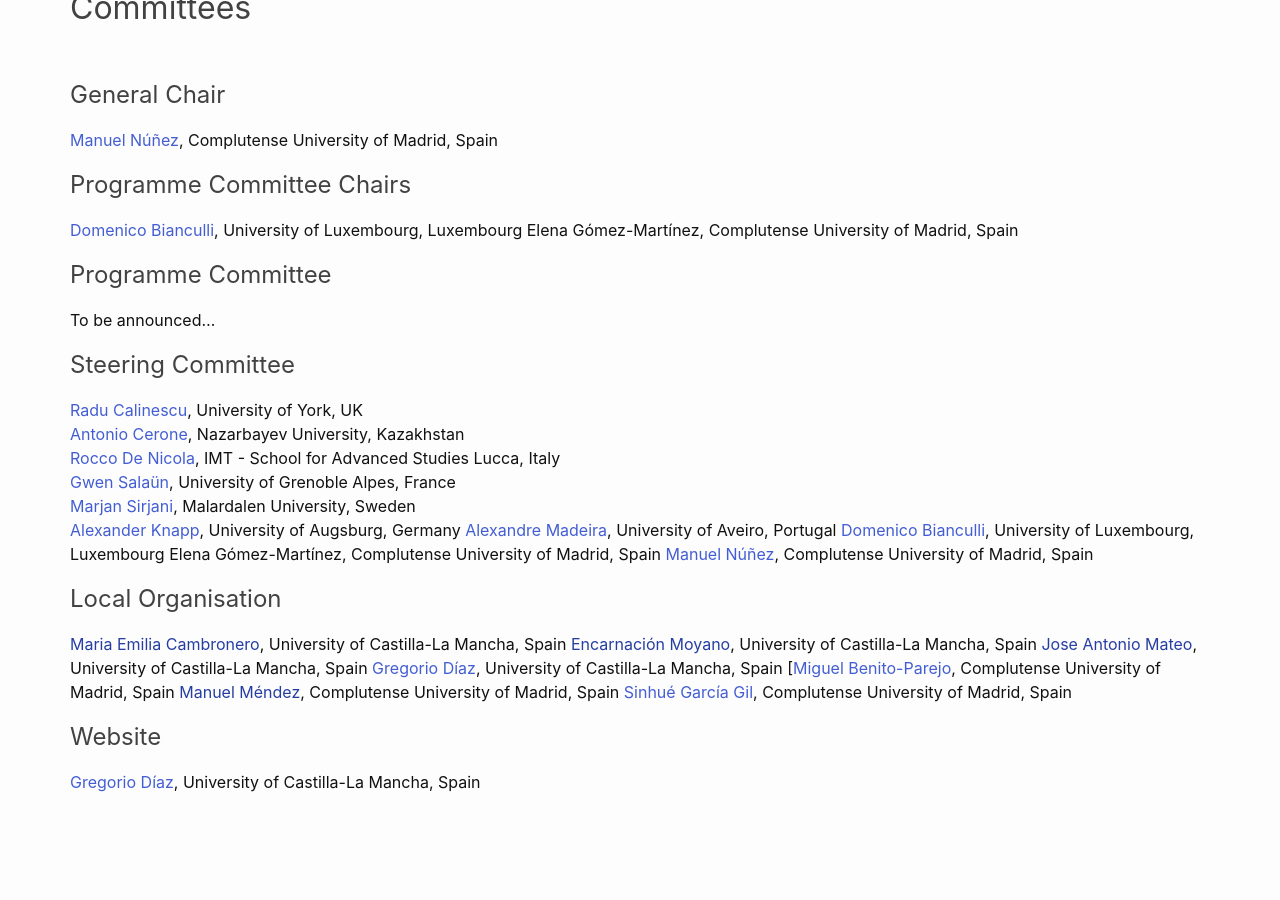
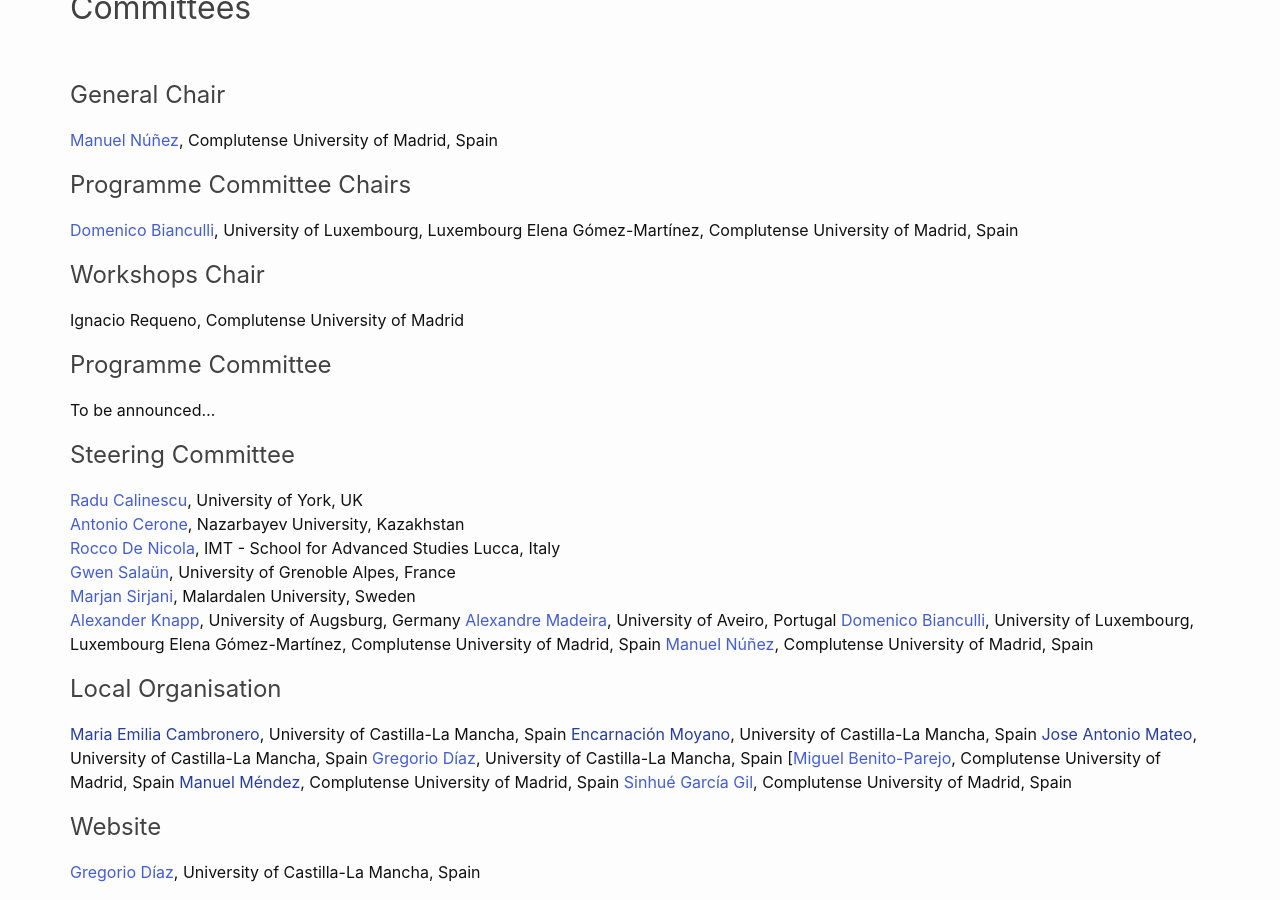
Before and after one commit to sefm-conference/2025, a Jekyll site: the page built from _pages/committees.md, in a window 1280 px wide and 900 px high, scrolled down 739 px. Built offline with Jekyll 4.4.1, drawn with Linux system fonts in a browser that asks for light colours.

Commit message:
Update committees.md

```diff
--- a/_pages/committees.md
+++ b/_pages/committees.md
@@ -11,6 +11,9 @@ published: true
 ## Programme Committee Chairs
 [Domenico Bianculli](https://people.svv.lu/bianculli/), University of Luxembourg, Luxembourg
 Elena Gómez-Martínez, Complutense University of Madrid, Spain
+
+## Workshops Chair
+Ignacio Requeno, Complutense University of Madrid
 
 ## Programme Committee
 
```
